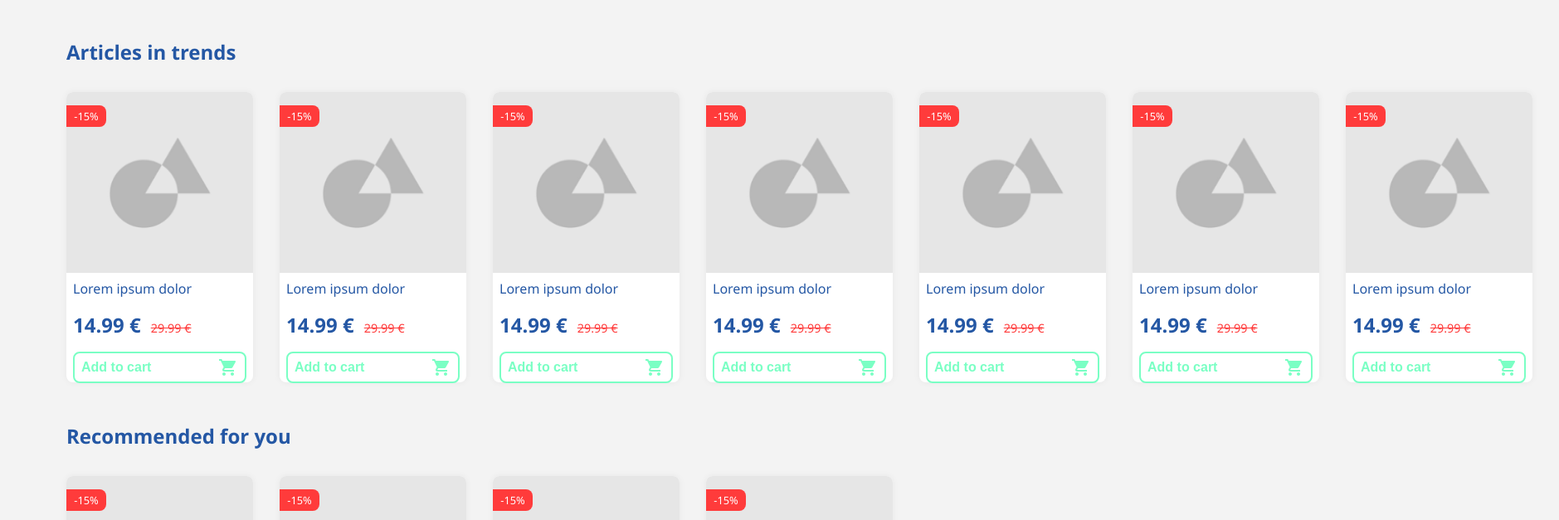
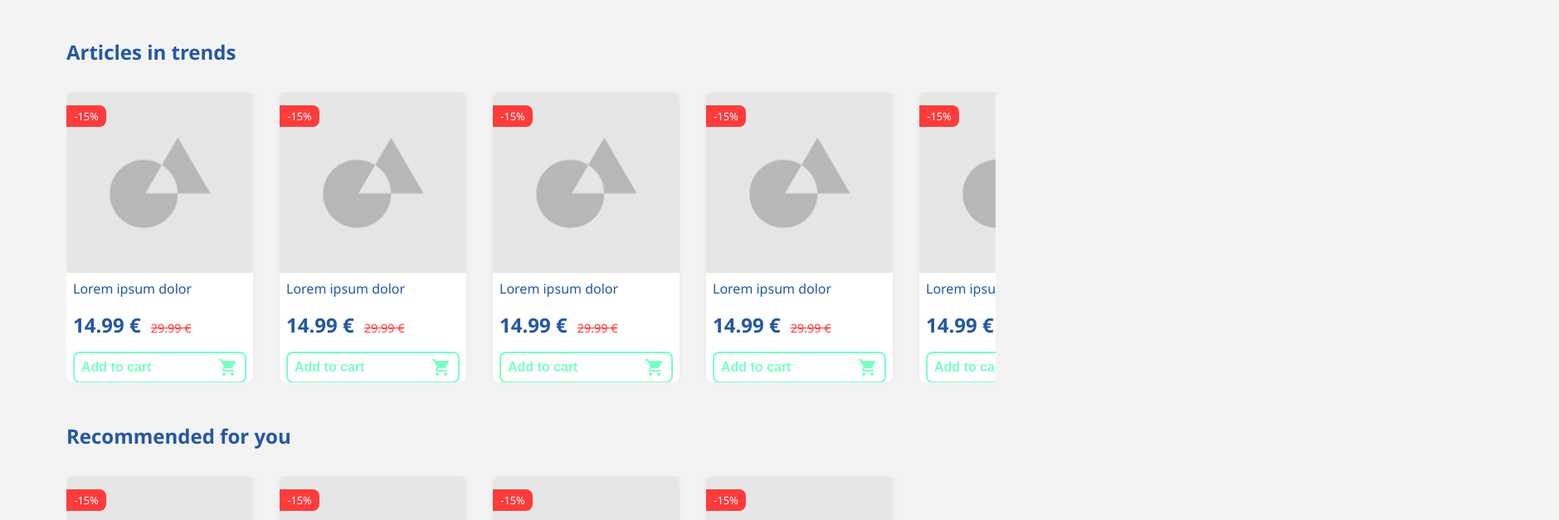
Before and after one commit to suiramdev/ecommerce, a React (Create React App) app: page / in a window 1280 px wide. Shown: the part 417-1044 px from the top of the page at 83% size, 1879 px wide, since content can reach past the window. Built offline with nearby package versions, Linux system fonts and the light colour scheme.

Commit message:
Added a horizontal scrollbar on sections content

```diff
--- a/src/components/Article.scss
+++ b/src/components/Article.scss
@@ -14,7 +14,7 @@
   position: relative;
   display: flex;
   flex-direction: column;
-  width: 225px;
+  min-width: 225px;
   height: 350px;
   border-radius: 8px;
   background: white;
--- a/src/views/Main.scss
+++ b/src/views/Main.scss
@@ -1,5 +1,4 @@
 .Main {
-  width: 100vw;
   display: flex;
   flex-direction: column;
 
@@ -14,6 +13,9 @@
 
     & > div {
       display: inline-flex;
+      width: 100%;
+      overflow-y: hidden;
+      overflow-x: scroll;
 
       & > div {
         margin-right: 2rem;
```
